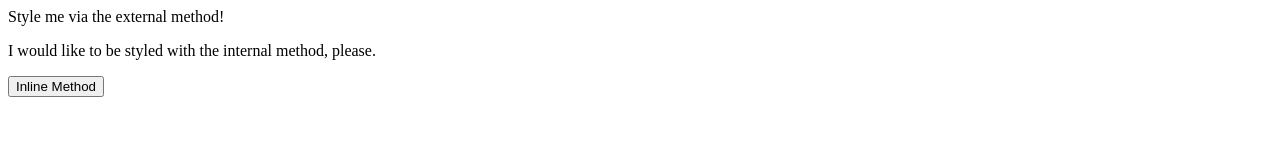
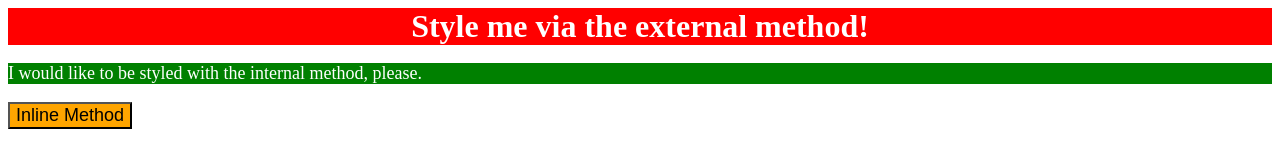
Before and after one commit to neilshahcosmos/odin-project, a plain HTML site: page css-exercises-main/foundations/01-css-methods/index.html in a window 1280 px wide. Drawn offline with Linux system fonts and the light colour scheme.

Commit message:
Finished Foundations Exercise 01

```diff
--- a/css-exercises-main/foundations/01-css-methods/index.html
+++ b/css-exercises-main/foundations/01-css-methods/index.html
@@ -4,11 +4,25 @@
     <meta charset="UTF-8">
     <meta http-equiv="X-UA-Compatible" content="IE=edge">
     <meta name="viewport" content="width=device-width, initial-scale=1.0">
+    <link rel="stylesheet" href="styles.css">
     <title>Methods for Adding CSS</title>
+
+    <style>
+      p {
+        background-color: green;
+        color: white;
+        font-size: 18px;
+      }
+    </style>
   </head>
   <body>
+    <!-- a red background, white text, a font size of 32px, center aligned, and bold -->
     <div>Style me via the external method!</div>
+
+    <!-- a green background, white text, and a font size of 18px -->
     <p>I would like to be styled with the internal method, please.</p>
-    <button>Inline Method</button>
+
+    <!-- an orange background and a font size of 18px -->
+    <button style="background-color: orange; font-size: 18px;">Inline Method</button>
   </body>
 </html>
--- /dev/null
+++ b/css-exercises-main/foundations/01-css-methods/styles.css
@@ -0,0 +1,7 @@
+div {
+    background-color: red;
+    color: white;
+    font-size: 32px;
+    text-align: center;
+    font-weight: bold;
+}
```
